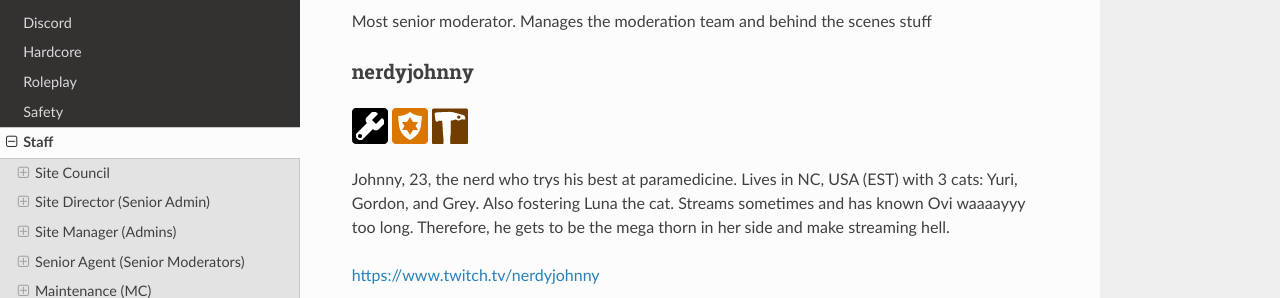
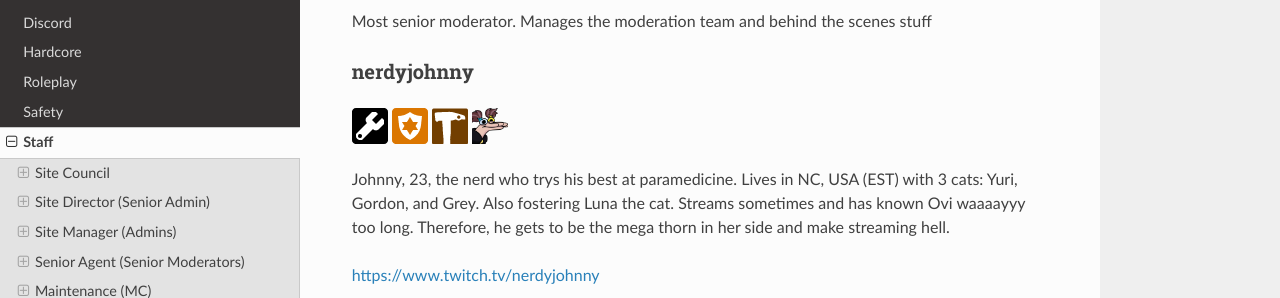
Before and after one commit to nerdyjohnny/ovidoc, a Sphinx documentation site: the page built from docs/source/staff.rst, in a window 1280 px wide and 900 px high, scrolled down 618 px. Shown: the part 152-450 px from the top of the window. Built offline with Sphinx 7.4.7 and the Read the Docs theme 2.0.0, drawn with Linux system fonts in a browser that asks for light colours.

Commit message:
Update staff.rst

```diff
--- a/docs/source/staff.rst
+++ b/docs/source/staff.rst
@@ -30,6 +30,9 @@ nerdyjohnny
 .. image:: icons/sitedirector.png
 .. image:: icons/admin.png
 .. image:: icons/custodian.png
+.. image:: icons/oobvae.png
+    :width: 36px
+    :height: 36px
 Johnny, 23, the nerd who trys his best at paramedicine. Lives in NC, USA (EST) with 3 cats: Yuri, Gordon, and Grey. Also fostering Luna the cat. Streams sometimes and has known Ovi waaaayyy too long. Therefore, he gets to be the mega thorn in her side and make streaming hell.
 
 
@@ -58,6 +61,9 @@ GuacuGwazii
 ''''''
 .. image:: icons/srmod.png
 .. image:: icons/cheseballs.png
+.. image:: icons/oobvae.png
+    :width: 36px
+    :height: 36px
 Gwazi, the resident shitposter.
 
 https://www.twitch.tv/guacugwazii
```
